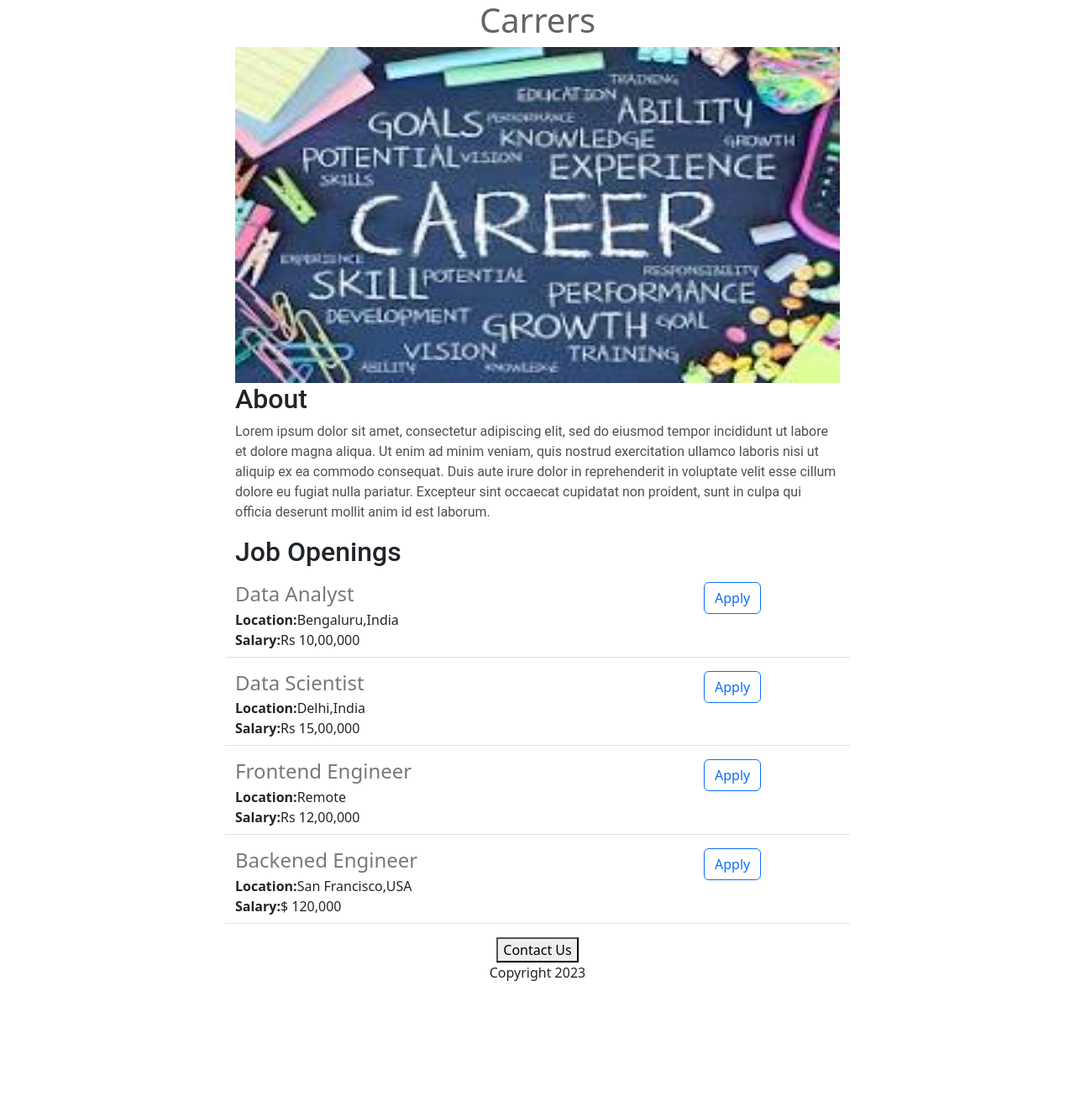
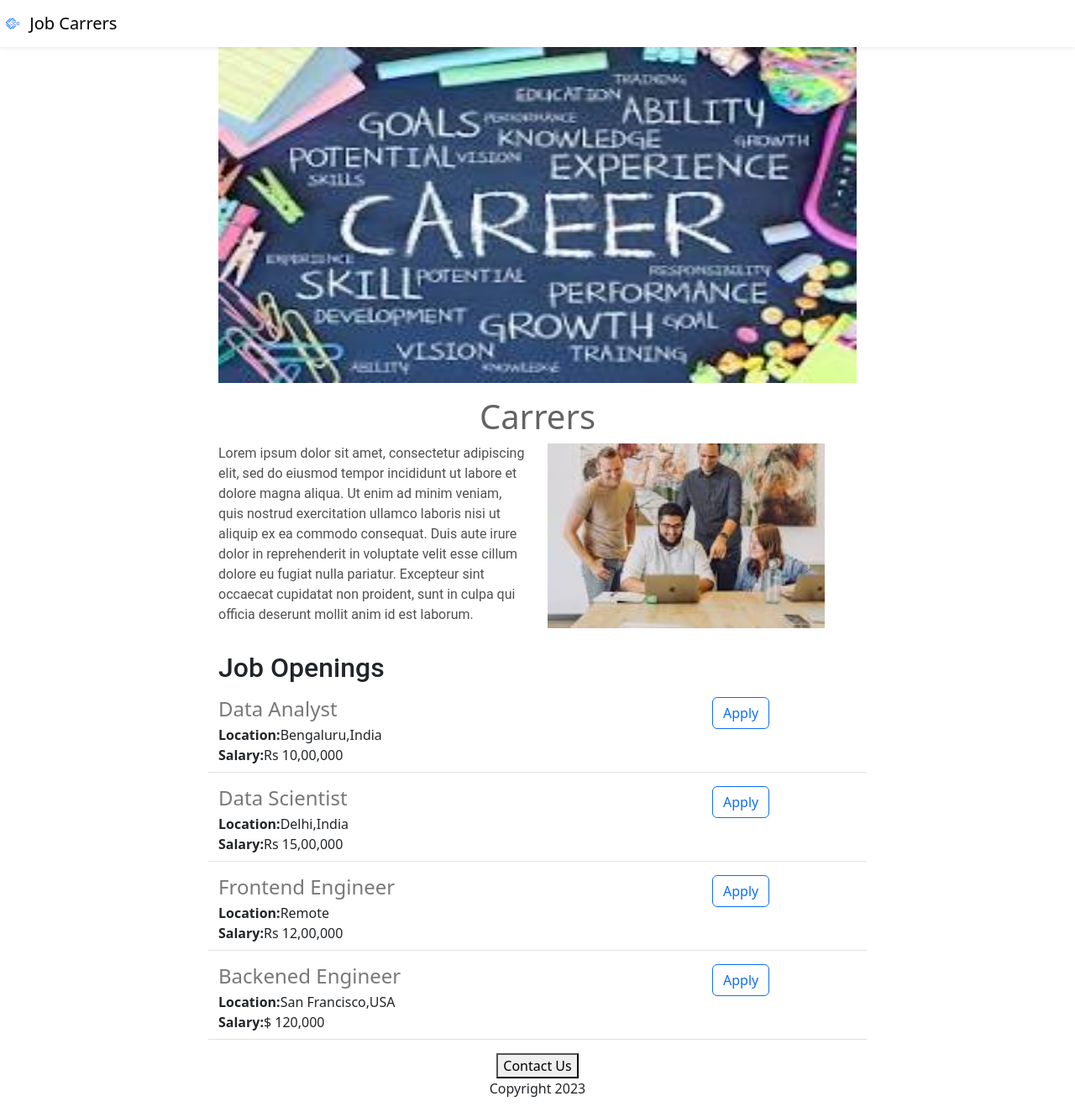
Before and after one commit to khushbu0501/carrers-website, a Flask app: page / in a window 1280 px wide. Shown: the whole page at 84% size. Before the commit the page ends 1168 px from the top, so only its background shows below. Run offline with Flask 3, Linux system fonts and the light colour scheme.

Commit message:
updates made

```diff
--- a/templates/home.html
+++ b/templates/home.html
@@ -15,8 +15,12 @@
         text-align:center;
       }
       #banner{
-        width: 100%;
+      width: 100%;
+        /* margin: 0 auto 0 auto; */
         height:400px;
+        margin-bottom:16px;
+
+
       }
       h2{
         font-family: Roboto;
@@ -32,18 +36,26 @@
 
       }
       #container{
-        max-width: 720px;
+        max-width: 760px;
         margin: 0 auto 0 auto;
       }
     </style>
   </head>
   <body>
+    {% include 'nav.html' %}
     <div id="container">
+    <img class="img-fluid" id="banner" src="https://carrers-website--kjindal1221.repl.co/static/banner.jpeg" width:800px;  >
+
        <h1>Carrers</h1>
-  <img id="banner" src="https://carrers-website--kjindal1221.repl.co/static/banner.jpeg"  >
-    <h2>About</h2>
+
+  <div class="row" style="margin-bottom:16px">
+    <div class="col-md-6">
     <p class="bodytext">Lorem ipsum dolor sit amet, consectetur adipiscing elit, sed do eiusmod tempor incididunt ut labore et dolore magna aliqua. Ut enim ad minim veniam, quis nostrud exercitation ullamco laboris nisi ut aliquip ex ea commodo consequat. Duis aute irure dolor in reprehenderit in voluptate velit esse cillum dolore eu fugiat nulla pariatur. Excepteur sint occaecat cupidatat non proident, sunt in culpa qui officia deserunt mollit anim id est laborum.</p>
-
+    </div>
+    <div class="d-none d-md-block col-md-6">
+    <img src="/static/people.jpg" style="height:220px;">
+    </div>
+  </div>
     <h2>Job Openings</h2>
     <p>
       {% for job in jobs %}
--- /dev/null
+++ b/templates/nav.html
@@ -0,0 +1,7 @@
+<nav class="navbar shadow-sm fixed-top bg-white">
+  <a class="navbar-brand" href="#">
+    <img src="/static/logo.jpg" width="30" height="30" class="d-inline-block align-top" alt="">
+   Job Carrers
+  </a>
+</nav>
+<div style="height:56px"></div>
```
Also changed, not shown: static/logo.jpg (added), static/people.jpg (added).
